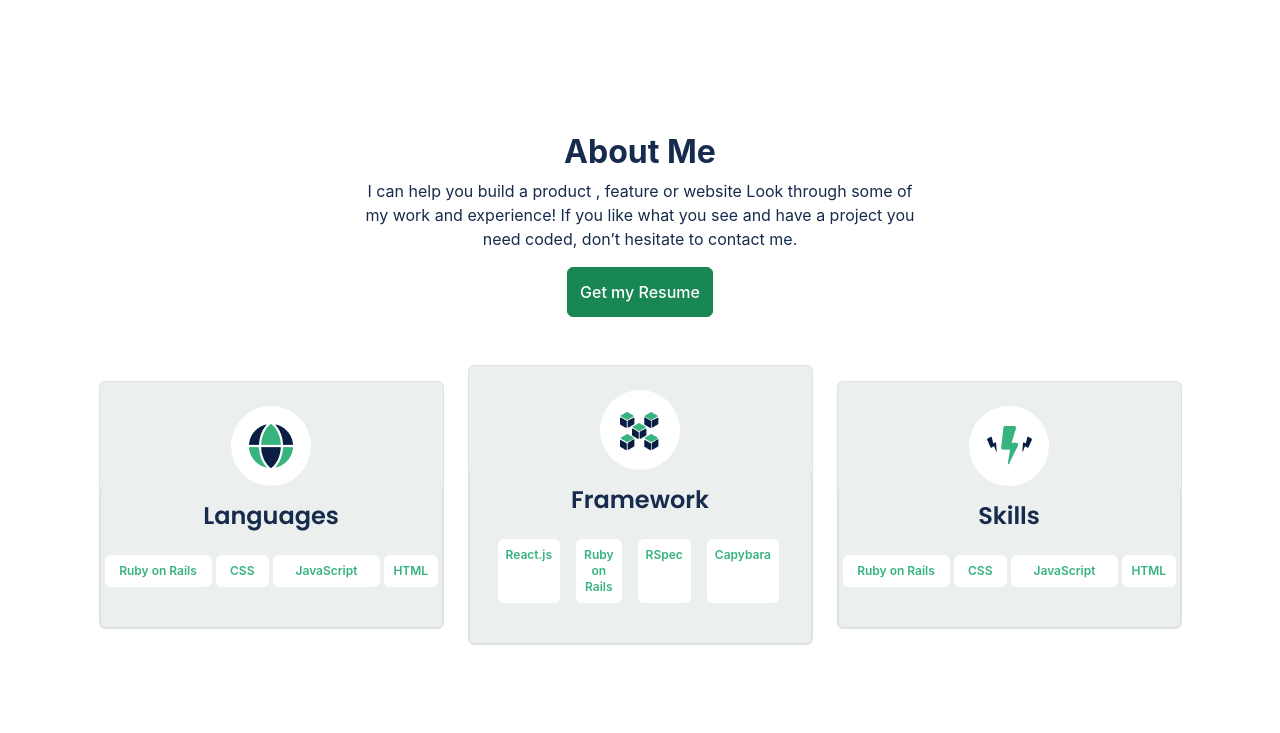
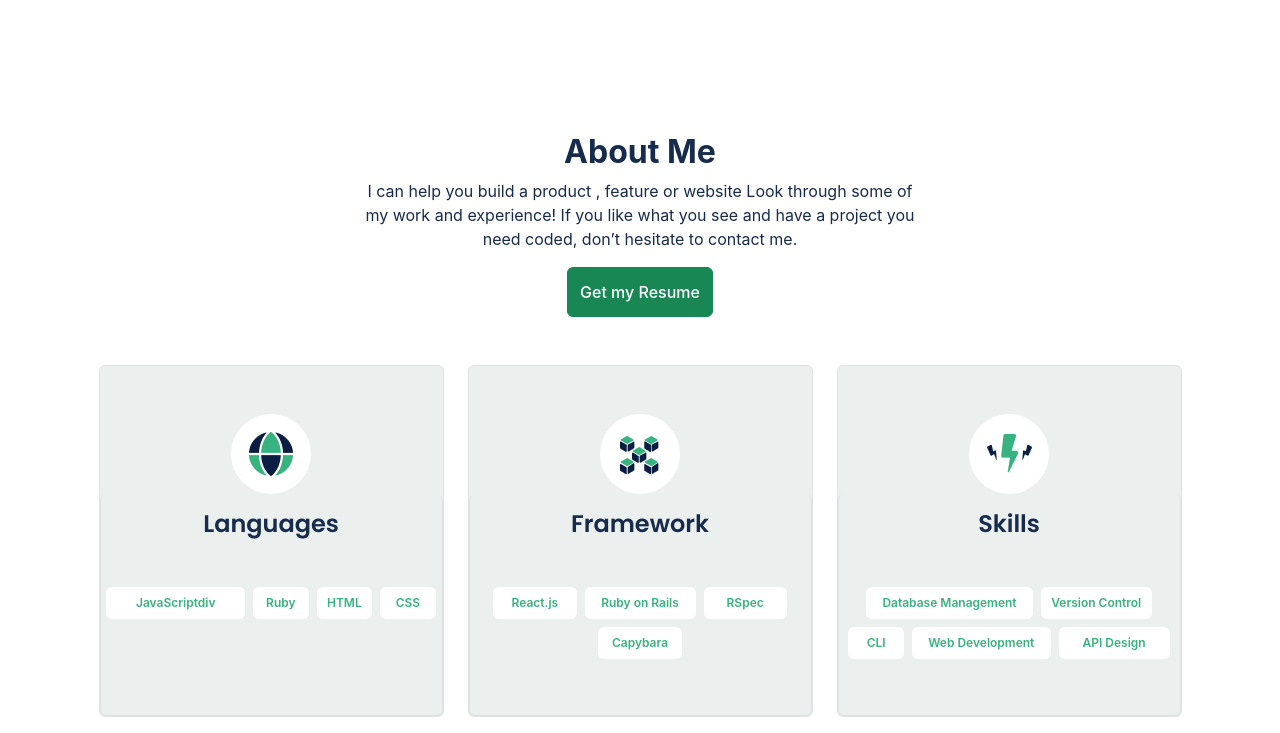
Before and after one commit to romans-adi/Portfolio, a website: page index.html in a window 1280 px wide. Shown: the part 2014-2747 px from the top of the page. Before the commit the page ends 2707 px from the top, so only its background shows below. Drawn offline with Linux system fonts and the light colour scheme.

Commit message:
Fix About Cards

```diff
--- a/index.html
+++ b/index.html
@@ -186,62 +186,58 @@
         don’t hesitate to contact me.</p>
         <a href="#" class="btn btn-success">Get my Resume</a>
       </div>
-      <div class="row align-items-center justify-content-center text-center mb-3 mt-5">
+      <div class="row align-items-stretch justify-content-center text-center mb-3 mt-5 ">
         <div class="card-wrapper col">
-          <div class="card position-relative border gray-bg d-flex justify-content-center align-items-center">
-            <div class="icon-elipse bg-white border-50 mt-4 ">
+          <div class="card position-relative border gray-bg d-flex justify-content-center align-items-center h-100">
+            <div class="icon-elipse bg-white border-50 mt-5 ">
               <img src="assets/img/icon-language.png" class="card-img-top" alt="...">
             </div>
             <div class="card-body bottom-0  border border-top-0 rounded lh-base w-100">
               <div class="col align-items-center">
                 <h3 class="card-title">Languages</h3>
-                <div class="row mt-4 mb-2">
-                  <ul class="d-flex flex-row gap-1 ps-0">
-                  <li class="tool col-4 bg-white rounded green">Ruby on Rails</li>
-                  <li class="tool col-2 bg-white rounded green">CSS</li>
-                  <li class="tool col-4 bg-white rounded green">JavaScript</li>
-                  <li class="tool col-2 bg-white rounded green">HTML</li>
-                  </ul>
+                <div class="d-flex justify-content-center align-items-center row mt-5 mb-2 gap-2 ps-0">
+                  <div class="tool col-5 bg-white rounded green py-2">JavaScriptdiv</div>
+                  <div class="tool col-2 bg-white rounded green py-2">Ruby</div>
+                  <div class="tool col-2 bg-white rounded green py-2">HTML</div>
+                  <div class="tool col-2 bg-white rounded green py-2">CSS</div>
+
                 </div>
               </div>
             </div>
           </div>
         </div>
         <div class="card-wrapper col">
-          <div class="card position-relative border gray-bg d-flex justify-content-center align-items-center">
-            <div class="icon-elipse bg-white border-50 mt-4 ">
+          <div class="card position-relative border gray-bg d-flex justify-content-center align-items-center h-100">
+            <div class="icon-elipse bg-white border-50 mt-5 ">
               <img src="assets/img/icon-frameworks.png" class="card-img-top" alt="...">
             </div>
             <div class="card-body bottom-0  border border-top-0 rounded lh-base w-100">
               <div class="col align-items-center">
                 <h3 class="card-title">Framework</h3>
-                <div class="row mt-4 mb-2 px-4">
-                  <ul class="d-flex flex-grow-1 gap-3 ps-0">
-                  <li class="tool col bg-white rounded green">React.js</li>
-                  <li class="tool col bg-white rounded green">Ruby on Rails</li>
-                  <li class="tool col bg-white rounded green">RSpec</li>
-                  <li class="tool col bg-white rounded green">Capybara</li>
-                  </ul>
+                <div class="d-flex justify-content-center align-items-center row mt-5 mb-2 gap-2 ps-0">
+                  <div class="tool col-3 bg-white rounded green py-2">React.js</div>
+                  <div class="tool col-4 bg-white rounded green py-2">Ruby on Rails</div>
+                  <div class="tool col-3 bg-white rounded green py-2">RSpec</div>
+                  <div class="tool col-3 bg-white rounded green py-2">Capybara</div>
                 </div>
               </div>
             </div>
           </div>
         </div>
         <div class="card-wrapper col">
-          <div class="card position-relative border gray-bg d-flex justify-content-center align-items-center">
-            <div class="icon-elipse bg-white border-50 mt-4 ">
+          <div class="card position-relative border gray-bg d-flex justify-content-center align-items-center h-100">
+            <div class="icon-elipse bg-white border-50 mt-5 ">
               <img src="assets/img/icon-skills.png" class="card-img-top" alt="...">
             </div>
             <div class="card-body bottom-0  border border-top-0 rounded lh-base w-100">
               <div class="col align-items-center">
                 <h3 class="card-title">Skills</h3>
-                <div class="row mt-4 mb-2">
-                  <ul class="d-flex flex-row gap-1 ps-0">
-                  <li class="tool col-4 bg-white rounded green">Ruby on Rails</li>
-                  <li class="tool col-2 bg-white rounded green">CSS</li>
-                  <li class="tool col-4 bg-white rounded green">JavaScript</li>
-                  <li class="tool col-2 bg-white rounded green">HTML</li>
-                  </ul>
+                <div class="d-flex justify-content-center align-items-center row mt-5 mb-2 gap-2 ps-0">
+                  <div class="tool col-6 bg-white rounded green py-2">Database Management</div>
+                  <div class="tool col-4 bg-white rounded green py-2">Version Control</div>
+                  <div class="tool col-2 bg-white rounded green py-2">CLI</div>
+                  <div class="tool col-5 bg-white rounded green py-2">Web Development</div>
+                  <div class="tool col-4 bg-white rounded green py-2">API Design</div>
                 </div>
               </div>
             </div>
--- a/styles.scss
+++ b/styles.scss
@@ -80,6 +80,7 @@ header {
 .card-wrapper {
  min-width: 368px;
  max-width: 369px;
+ min-height: 316px;
 }
 
 .card-title {
```
Also changed, not shown: assets/css/styles.css.
